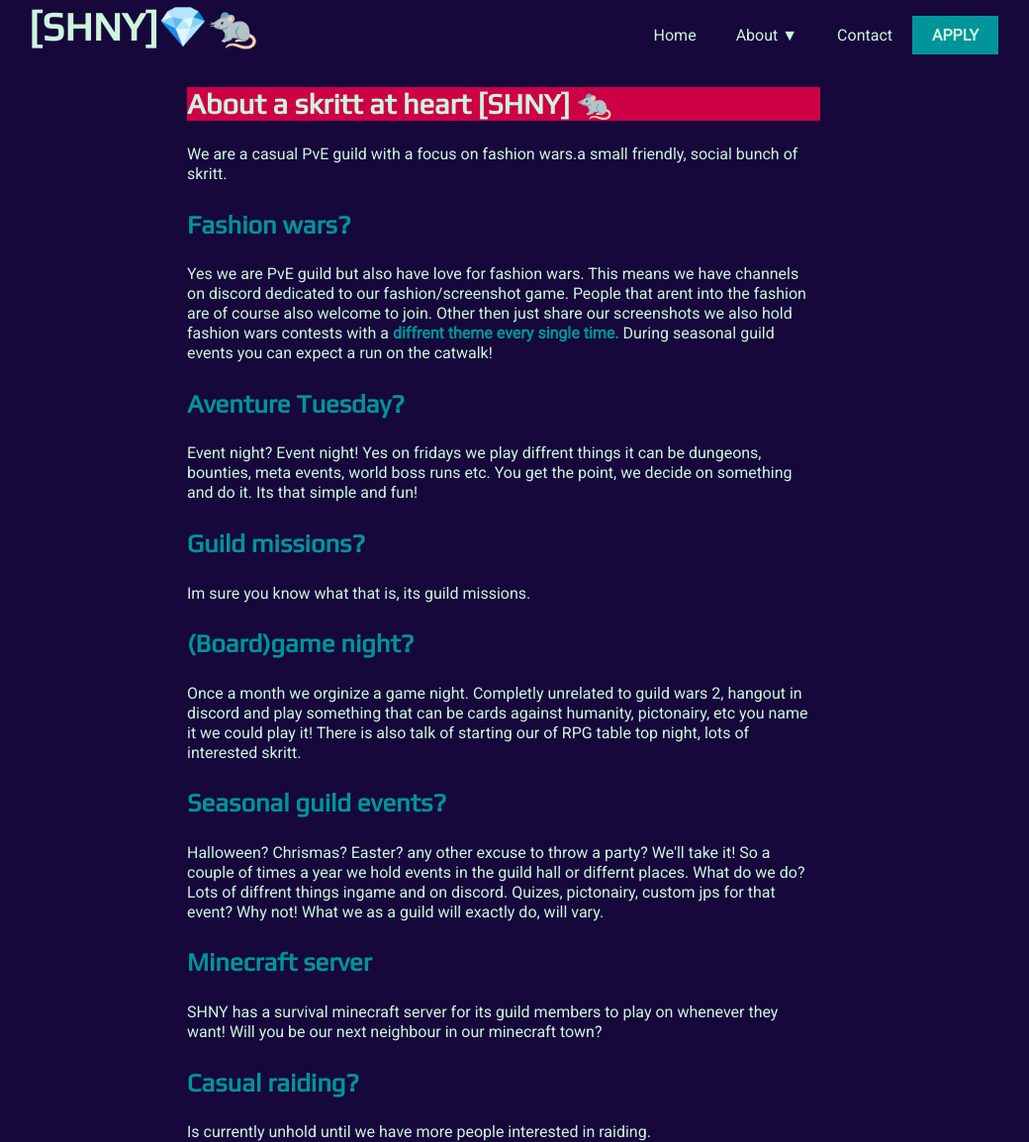
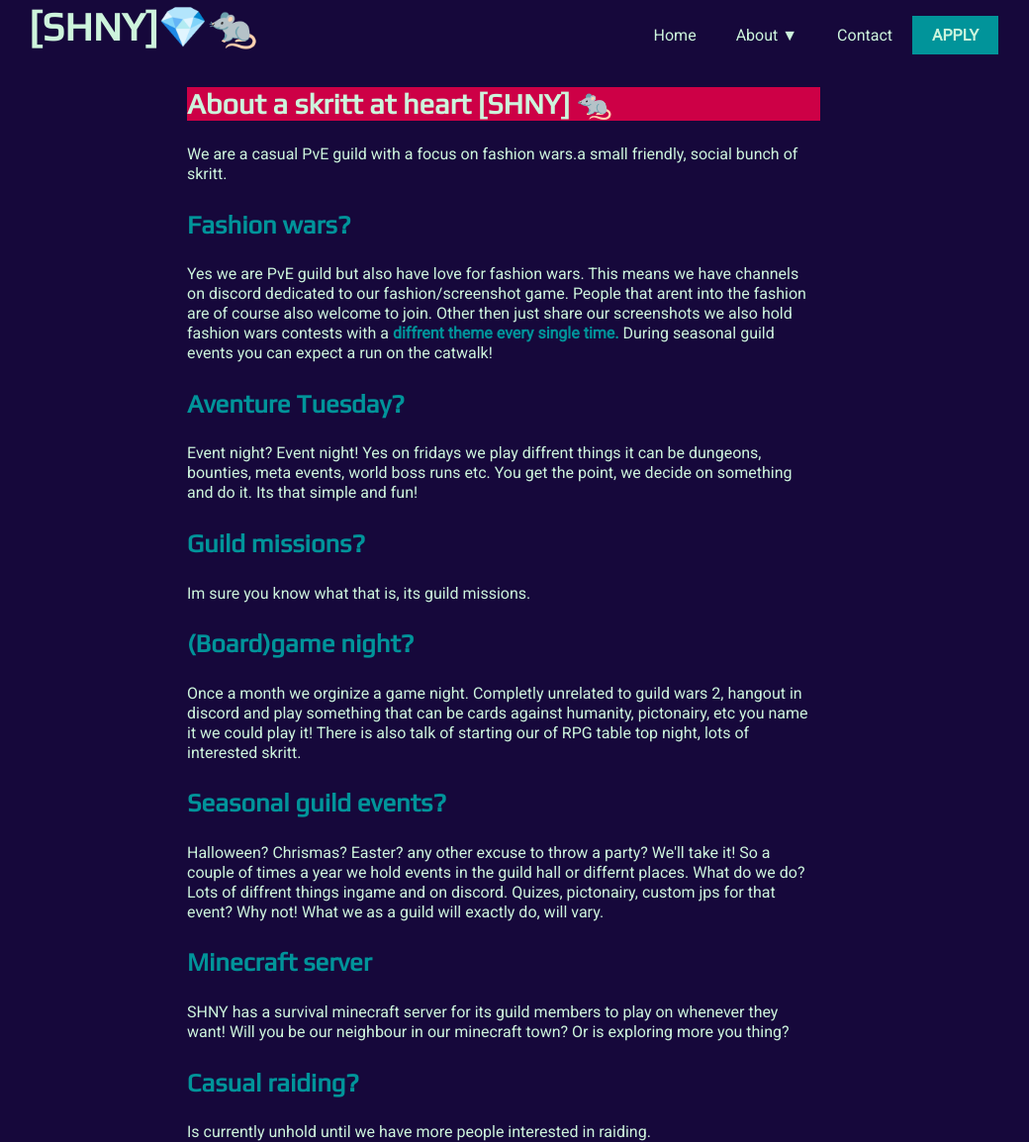
Before and after one commit to KimberlyVdB/SHNY-Jekyll-Website, a Jekyll site: the page built from guildinfo.html, in a window 1280 px wide and 1154 px high. Shown: the whole window at 99% size, without its empty margins (131-1171 px from the left). Built offline with Jekyll 4.4.1, drawn with Linux system fonts in a browser that asks for light colours; nearby versions of some CDN libraries; a script that is not in the unit is left out.

Commit message:
added more text in minecraft section

```diff
--- a/guildinfo.html
+++ b/guildinfo.html
@@ -50,7 +50,7 @@ title: mainContent
 
     <p>
       SHNY has a survival minecraft server for its guild members to play on whenever they want!
-      Will you be our next neighbour in our minecraft town?
+      Will you be our neighbour in our minecraft town? Or is exploring more you thing?
     </p>
 
     <h3>
```
